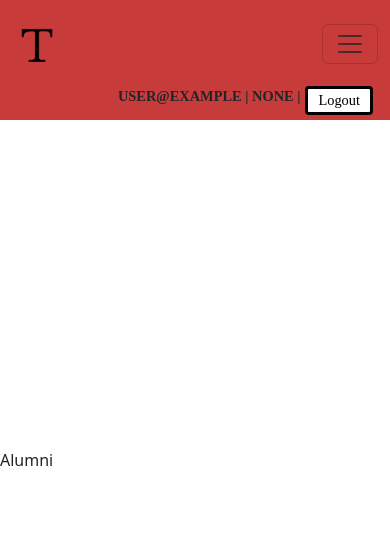
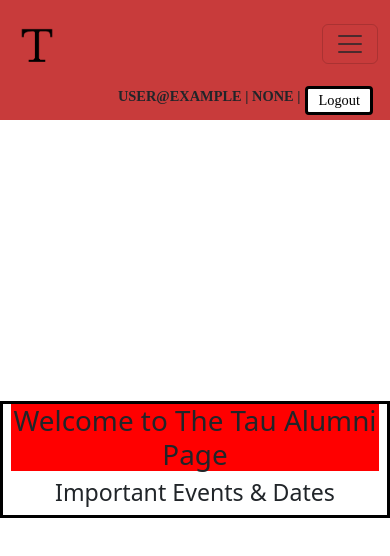
Before and after one commit to Edwin-Najera/ODPhi-Tau, a React (Vite) app in the folder Notorious Tau/: page /Alumni in a window 390 px wide. Shown: the top 556 px of the page. Built offline with nearby package versions, Linux system fonts and the light colour scheme; no server answers; sample sign-in values are in the browser's storage.

Commit message:
Admin alumni starting, onlybros new route to alumni

```diff
--- a/Notorious Tau/src/App.tsx
+++ b/Notorious Tau/src/App.tsx
@@ -19,7 +19,7 @@ function App() {
         <Route path="/" element={<Home />} />
         <Route path="/Mtb" element={<Mtb />} />
         <Route path="/Gallery" element={<Gallery />} />
-        <Route path="/login" element={<Login />} />
+        <Route path="/Login" element={<Login />} />
         <Route
           path="/Onlybros"
           element={
--- a/Notorious Tau/src/components/Admin/Alumni.tsx
+++ b/Notorious Tau/src/components/Admin/Alumni.tsx
@@ -1,7 +1,14 @@
-import React from "react";
+import "../global.css";
 
 function Alumni() {
-  return <div>Alumni</div>;
+  return (
+    <div className="alumni-page">
+      <h1 className="alumni-header">Welcome to The Tau Alumni Page</h1>
+      <div>
+        <h3>Important Events & Dates</h3>
+      </div>
+    </div>
+  );
 }
 
 export default Alumni;
--- a/Notorious Tau/src/components/global.css
+++ b/Notorious Tau/src/components/global.css
@@ -532,14 +532,13 @@ a.click-button {
 /*  Onlybros.tsx  */
 .admin-page {
   display: flex;
+  flex-direction: column;
   max-width: 100%;
   width: 100vw;
   padding-top: 50px;
-  flex-direction: column;
   align-items: start;
   @media (max-width: 992px) {
-    align-items: center;
-    justify-content: center;
+    align-items: start;
   }
 }
 
@@ -552,6 +551,7 @@ a.click-button {
   font-weight: 500;
   color: silver;
   cursor: pointer;
+  margin-bottom: 50px;
 }
 
 .admin-panels-container {
@@ -563,6 +563,7 @@ a.click-button {
     flex-direction: column;
     align-items: center;
     gap: 50px;
+    margin-bottom: 50px;
   }
 }
 /*  AdminPanel.tsx  */
@@ -570,17 +571,17 @@ a.click-button {
   display: flex;
   flex-direction: column;
   max-width: 600px;
-  width: 95%;
   margin: 40px auto;
   padding: 10px;
   background: white;
   border-radius: 12px;
   box-shadow: 0 10px 30px rgba(0, 0, 0, 0.5);
   @media (max-width: 992px) {
-    max-width: 95%;
-    width: 100%;
+    max-width: 350px;
+    width: 400px;
+    overflow: hidden;
     margin: 0;
-    padding: 0;
+    padding: 10px;
   }
 }
 
@@ -667,34 +668,6 @@ a.click-button {
   display: flex;
   flex-direction: column;
 }
-/*    PreLogin.tsx */
-.prelogin-container {
-  display: flex;
-  flex-direction: row;
-  justify-content: space-around;
-  align-items: center;
-  width: 100vw;
-  max-width: 100%;
-  height: 100%;
-  padding: 50px;
-  @media (max-width: 992px) {
-    flex-direction: column;
-    gap: 25px;
-  }
-}
-.active-alumni-btn {
-  border: 3px solid black;
-  cursor: pointer;
-  padding: 50px 100px;
-  border-radius: 3em;
-  background-color: red;
-  color: silver;
-  text-decoration: none;
-  font-size: 2em;
-  font-weight: 800;
-  -webkit-text-stroke: 3px black;
-  paint-order: stroke;
-}
 /*    Login.tsx   */
 .login-form {
   display: flex;
@@ -721,7 +694,7 @@ a.click-button {
   display: flex;
   flex-direction: column;
   gap: 5px;
-  width: 50%;
+  width: 75%;
   margin: 10px 12px;
   padding: 10px 12px;
   align-self: center;
@@ -764,4 +737,23 @@ a.click-button {
   color: black;
 }
 
+/*    Alumni.tsx    */
+.alumni-page {
+  display: flex;
+  flex-direction: column;
+  width: 100vw;
+  max-width: 100%;
+  padding: 0 2%;
+  border: solid black;
+  justify-content: center;
+  align-items: center;
+}
+
+.alumni-header {
+  text-align: center;
+  width: 100%;
+  height: 100%;
+  background-color: red;
+}
+
 /*            This and below will be for the Meet The bros            */
--- a/Notorious Tau/src/pages/Onlybros.tsx
+++ b/Notorious Tau/src/pages/Onlybros.tsx
@@ -8,7 +8,7 @@ function Onlybros() {
 
   return (
     <div className="admin-page">
-      <div className="admin-page-swap" onClick={() => navigate("./Alumni")}>
+      <div className="admin-page-swap" onClick={() => navigate("/Alumni")}>
         Go To Alumni Page
       </div>
       <div className="admin-panels-container">
```
